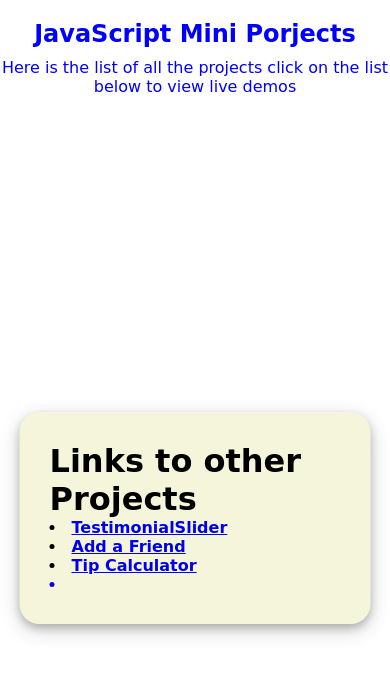
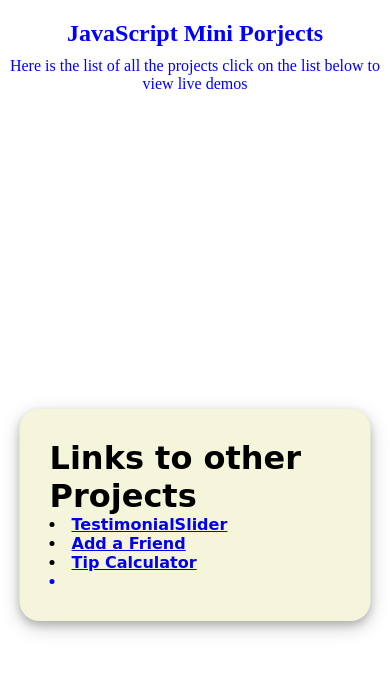
Before and after one commit to madgulas/JavaScriptMini, a plain HTML site: page list.html in a window 390 px wide. Drawn offline with Linux system fonts and the light colour scheme.

Commit message:
Update list.css

```diff
--- a/list.css
+++ b/list.css
@@ -48,11 +48,13 @@ p {
     h2 {
         font-size: 1.5rem; /* Decrease heading size on mobile */
         margin-top: 20px;
+        font-family: gilroy;
     }
 
     p {
         font-size: 1rem; /* Decrease paragraph font size */
         margin-top: 10px;
+        font-family: gilroy;
     }
 
     #list {
@@ -60,6 +62,7 @@ p {
         max-width: 100%; /* Remove the maximum width restriction on mobile */
         height: auto;
         padding: 15px; /* Adjust padding for smaller screens */
+        font-family: gilroy;
     }
 
     #l {
```
